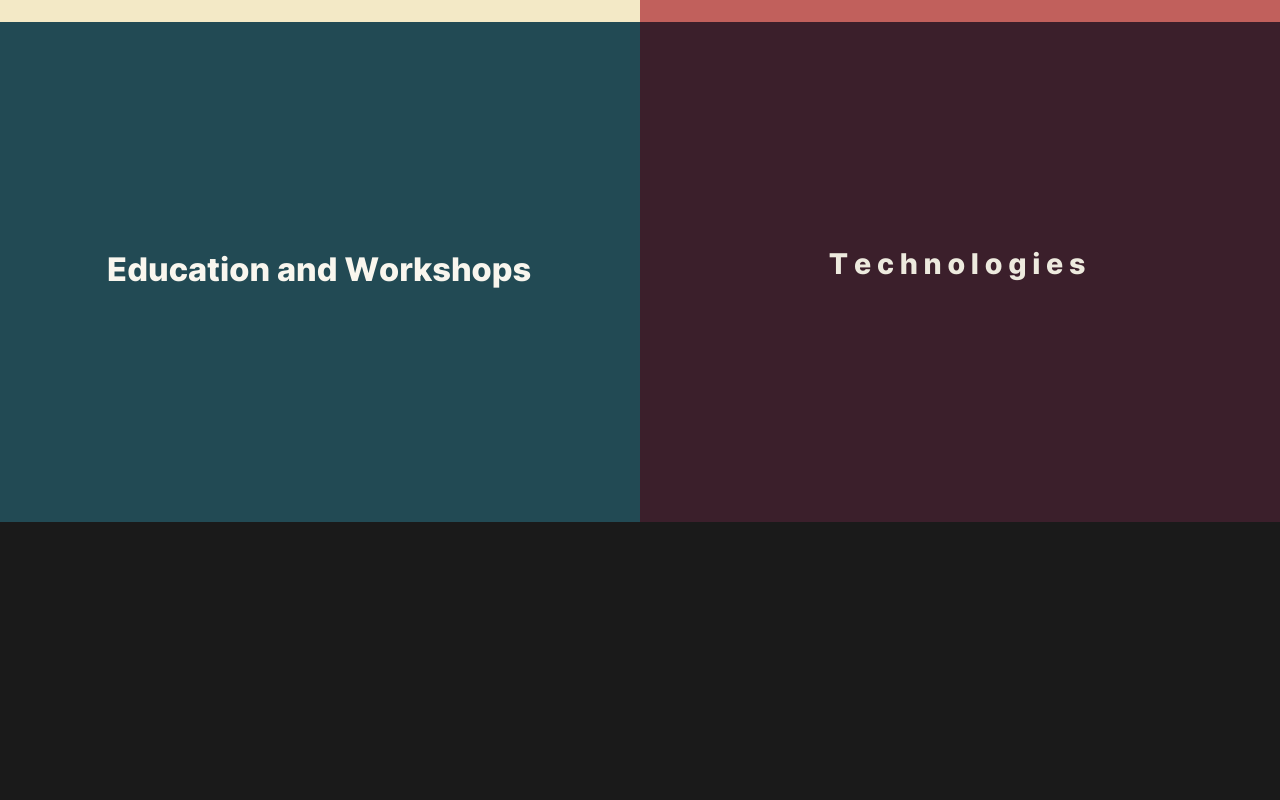
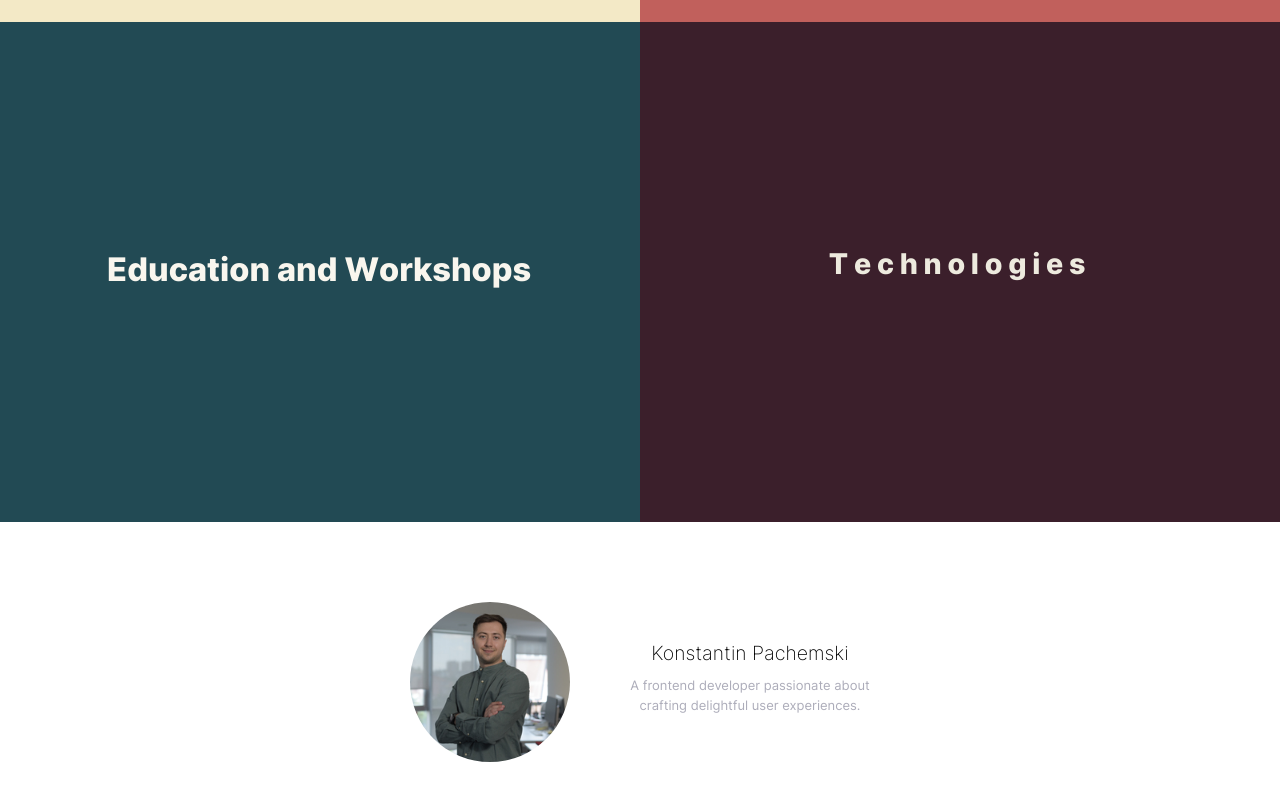
Before and after one commit to konstantinpachemski/konstantinpachemski.github.io, a React (Create React App) app: page / in a window 1280 px wide. Shown: the part 538-1338 px from the top of the page. Before the commit the page ends 1060 px from the top, so only its background shows below. Built offline with nearby package versions, Linux system fonts and the light colour scheme; the HTML template or start-up script is replaced by a standard one.

Commit message:
feature footer

```diff
--- a/src/App.css
+++ b/src/App.css
@@ -707,20 +707,41 @@ p {
     }
 }
 
-.collection-footer-info {
+.footer {
+    display: grid;
+    place-items: center;
     padding-top: 80px;
     background-color: #fff;
     color: #000;
     text-align: center;
-    padding-bottom: 80px
+    padding-bottom: 80px;
 }
 
-.collection-footer-box {
-    width: 400px;
-    text-align: left;
-    display: inline-block;
-    vertical-align: top;
-    max-width: 90%
+.footer-container {
+    display: grid;
+    grid-template-columns: auto 1fr;
+    align-items: center;
+    gap: 20px;
+    max-width: 500px;
+}
+
+.footer-image {
+    justify-self: start;
+    img {
+        max-width: 80%;
+        height: auto;
+        border-radius: 50%;
+    }
+}
+
+.footer-text {
+    text-align: center;
+    h2 {
+        font-weight: 200;
+    }
+    p {
+        color: #ADADBA;
+    }
 }
 
 .collection-footer-profile p {
--- a/src/App.tsx
+++ b/src/App.tsx
@@ -175,8 +175,8 @@ const CompositionContent = () => {
 					- Introduction at Public Room <br />
 					- Game Design at M3DS Academy <br />
 					- Regular developer meetups at Base42 hackerspace <br />
-					- Many more unmentioned <br />
-					- Actively attending local/online developer events
+					- Many more unmentioned <br />- Actively attending local/online
+					developer events
 				</p>
 			</div>
 		</>
@@ -293,6 +293,32 @@ function App() {
 					onClickCompositionWrapper={onClickCompositionWrapper}
 				/>
 			</div>
+			<div className="footer">
+				<div className="footer-container">
+					<div className="footer-image">
+						<img src="/avatar-res.jpg" alt="Avatar" />
+					</div>
+					<div className="footer-text">
+						<h2>Konstantin Pachemski</h2>
+						<p>
+							A frontend developer passionate about
+							crafting delightful user experiences.
+						</p>
+					</div>
+				</div>
+				{/* <div className="collection-footer-box collection-footer-profile">
+					<img
+						src="/avatar-res.jpg"
+						alt="Avatar"
+						width="102"
+						className="collection-profile-image"
+						height={102}
+					/>
+					<h2 className="collection-inline-header collection-inline-header-w-subheader">
+						<a href="https://twitter.com/tobiasahlin">Konstantin Pachemski</a>
+					</h2>
+				</div> */}
+			</div>
 		</div>
 	);
 }
```
